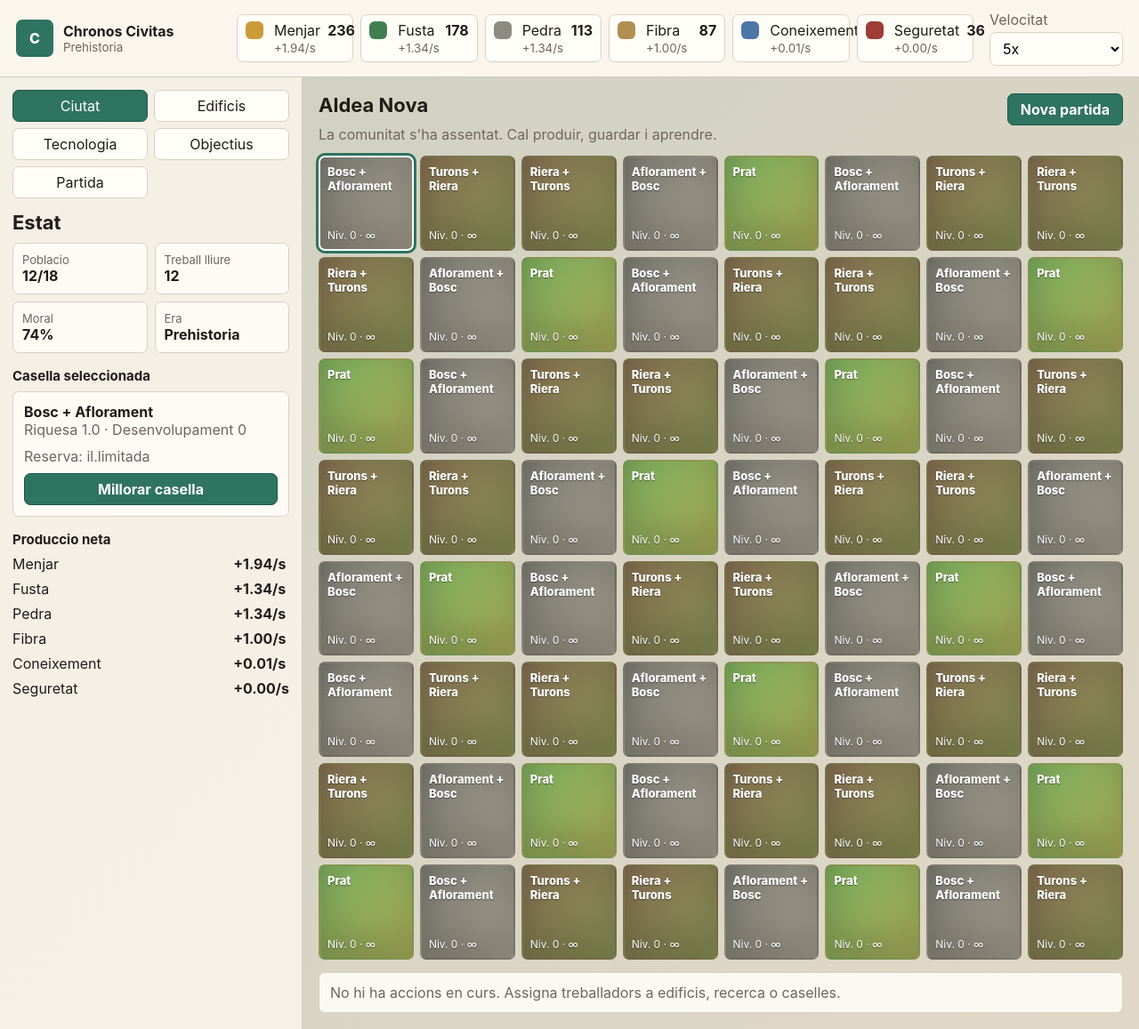
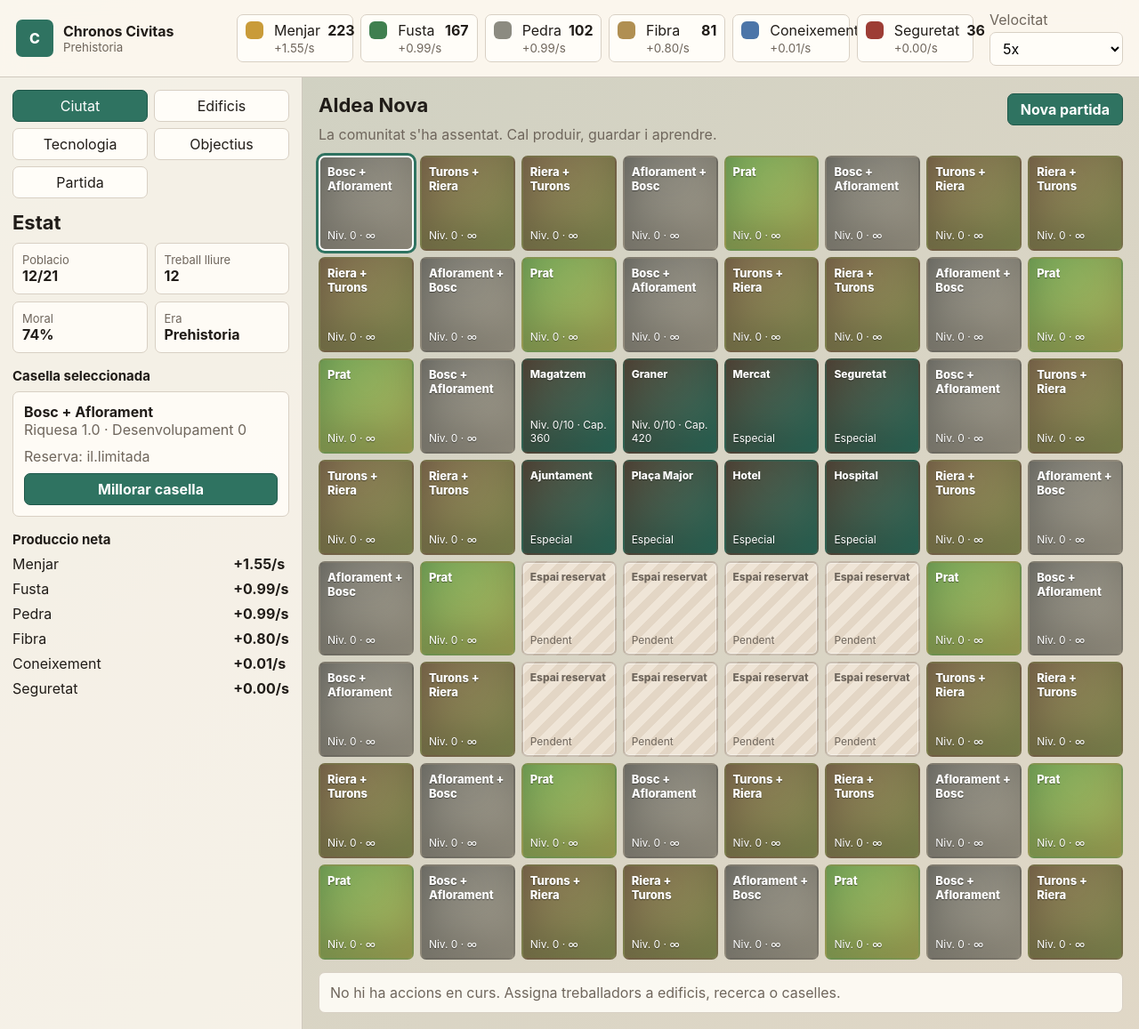
Before and after one commit to agenciaautomatitzacionspirineu/GIT, a PHP site: page / in a window 1280 px wide. Shown: the whole page at 89% size. Run offline with PHP 8.4, Linux system fonts and the light colour scheme.

Commit message:
Afegir caselles especials i capacitats urbanes

```diff
--- a/assets/css/styles.css
+++ b/assets/css/styles.css
@@ -269,6 +269,13 @@ button:disabled {
 .tile.quarry { background: linear-gradient(135deg, #78776f, #a9a392); }
 .tile.river { background: linear-gradient(135deg, #3f8297, #78a85a); }
 .tile.hill { background: linear-gradient(135deg, #806b4e, #8e9657); }
+.tile.special-building { background: linear-gradient(135deg, #54483a, #2f7361); }
+.tile.special-empty {
+  color: var(--muted);
+  text-shadow: none;
+  background: repeating-linear-gradient(135deg, #efe5d7 0 9px, #e3d6c5 9px 18px);
+  box-shadow: inset 0 0 0 1px rgba(255, 255, 255, 0.45);
+}
 
 .tile.selected {
   border-color: #fff;
@@ -281,6 +288,10 @@ button:disabled {
 }
 
 .tile-meta {
+  font-size: 12px;
+}
+
+.tile.special .tile-types {
   font-size: 12px;
 }
 
--- a/assets/js/game-data.js
+++ b/assets/js/game-data.js
@@ -83,7 +83,7 @@ window.CIVITAS_DATA = {
       baseTime: 45,
       workers: 3,
       cost: { wood: 90, stone: 35 },
-      effects: { materialCap: 260 },
+      effects: { materialCap: 500 },
       requires: ["storage"]
     },
     palisade: {
@@ -166,6 +166,24 @@ window.CIVITAS_DATA = {
     river: { label: "Riera", yields: { food: 0.04, fiber: 0.04 }, color: "#4c93a8" },
     hill: { label: "Turons", yields: { stone: 0.04, wood: 0.03 }, color: "#897455" }
   },
+  specialTiles: [
+    { id: "warehouse", label: "Magatzem", buildingId: "warehouse", stat: "materialCap" },
+    { id: "granary", label: "Graner", buildingId: "granary", stat: "foodCap" },
+    { id: "market", label: "Mercat" },
+    { id: "safety", label: "Seguretat" },
+    { id: "townHall", label: "Ajuntament" },
+    { id: "mainSquare", label: "Plaça Major" },
+    { id: "hotel", label: "Hotel" },
+    { id: "hospital", label: "Hospital" },
+    { id: "empty-1", label: "" },
+    { id: "empty-2", label: "" },
+    { id: "empty-3", label: "" },
+    { id: "empty-4", label: "" },
+    { id: "empty-5", label: "" },
+    { id: "empty-6", label: "" },
+    { id: "empty-7", label: "" },
+    { id: "empty-8", label: "" }
+  ],
   disasters: [
     { label: "Pluges generoses", kind: "bonus", duration: 70, modifiers: { food: 1.25, fiber: 1.1 } },
     { label: "Sequera curta", kind: "penalty", duration: 65, modifiers: { food: 0.72, wood: 0.92 } },
--- a/assets/js/game-engine.js
+++ b/assets/js/game-engine.js
@@ -15,7 +15,7 @@ class GameEngine {
       harsh: { eventChance: 0.034, production: 0.88, consumption: 1.18 }
     };
 
-    return {
+    const state = {
       id: crypto.randomUUID ? crypto.randomUUID() : String(Date.now()),
       name: options.name || "Aldea Nova",
       createdAt: Date.now(),
@@ -28,7 +28,7 @@ class GameEngine {
       populationCap: 18,
       morale: 74,
       resources: { food: 180, wood: 135, stone: 70, fiber: 55, knowledge: 8, safety: 36 },
-      caps: { food: 420, wood: 360, stone: 360, fiber: 260, knowledge: 180, safety: 100 },
+      caps: this.baseCaps(),
       buildings: { hearth: 1, gatherers: 1 },
       technologies: [],
       queue: [],
@@ -37,25 +37,64 @@ class GameEngine {
       log: "La comunitat s'ha assentat. Cal produir, guardar i aprendre.",
       map: this.createMap(options.resourceMode || "infinite")
     };
+    this.state = state;
+    this.recalculateDerivedCaps();
+    return state;
   }
 
   createMap(resourceMode) {
     const pattern = ["forest", "meadow", "quarry", "river", "hill"];
+    const specialTileByIndex = this.specialTileByIndex();
     return Array.from({ length: 64 }, (_, index) => {
       const x = index % 8;
       const y = Math.floor(index / 8);
+      const special = specialTileByIndex[index];
       const primary = pattern[(x * 3 + y * 5 + index) % pattern.length];
       const secondary = pattern[(x + y * 2 + 2) % pattern.length];
       return {
         id: index,
         x,
         y,
-        types: primary === secondary ? [primary] : [primary, secondary],
+        types: special ? [] : primary === secondary ? [primary] : [primary, secondary],
+        special,
         richness: 0.7 + (((x + 1) * (y + 3)) % 7) / 10,
-        reserve: resourceMode === "finite" ? 520 + ((index * 97) % 540) : null,
+        reserve: special || resourceMode !== "finite" ? null : 520 + ((index * 97) % 540),
         development: 0
       };
     });
+  }
+
+  baseCaps() {
+    return { food: 420, wood: 360, stone: 360, fiber: 260, knowledge: 180, safety: 100 };
+  }
+
+  specialTileByIndex() {
+    const specials = this.data.specialTiles || [];
+    const entries = [];
+    for (let y = 2; y <= 5; y += 1) {
+      for (let x = 2; x <= 5; x += 1) {
+        entries.push(y * 8 + x);
+      }
+    }
+    return Object.fromEntries(entries.map((index, position) => [index, specials[position]]));
+  }
+
+  normalizeState() {
+    const specialTileByIndex = this.specialTileByIndex();
+    this.state.map ||= this.createMap(this.state.resourceMode || "infinite");
+    for (const tile of this.state.map) {
+      const special = specialTileByIndex[tile.id];
+      tile.special = special || null;
+      if (special) {
+        tile.types = [];
+        tile.reserve = null;
+      }
+      tile.development ||= 0;
+    }
+    this.state.buildings ||= {};
+    this.state.technologies ||= [];
+    this.state.queue ||= [];
+    this.recalculateDerivedCaps();
   }
 
   start() {
@@ -83,6 +122,7 @@ class GameEngine {
     try {
       this.state = JSON.parse(saved);
       this.state.difficultyRules ||= { eventChance: 0.02, production: 1, consumption: 1 };
+      this.normalizeState();
       this.notify();
       return true;
     } catch {
@@ -128,6 +168,7 @@ class GameEngine {
   productionRates() {
     const rates = { food: 0.06, wood: 0.03, stone: 0.018, fiber: 0.018, knowledge: 0.012, safety: 0 };
     for (const tile of this.state.map) {
+      if (!tile.types?.length) continue;
       if (this.state.resourceMode === "finite" && tile.reserve <= 0) continue;
       const tileWeight = (1 + tile.development * 0.08) * tile.richness / tile.types.length;
       for (const type of tile.types) {
@@ -204,13 +245,21 @@ class GameEngine {
     return Object.fromEntries(Object.entries(cost).map(([key, value]) => [key, Math.round(value * Math.pow(1.55, level))]));
   }
 
+  buildingQueuedCount(buildingId) {
+    return this.state.queue.filter((item) => item.type === "building" && item.target === buildingId).length;
+  }
+
+  projectedBuildingLevel(buildingId) {
+    return (this.state.buildings[buildingId] || 0) + this.buildingQueuedCount(buildingId);
+  }
+
   hasRequirements(requirements = []) {
     return requirements.every((id) => this.state.technologies.includes(id));
   }
 
   build(buildingId) {
     const building = this.data.buildings[buildingId];
-    const level = this.state.buildings[buildingId] || 0;
+    const level = this.projectedBuildingLevel(buildingId);
     if (!building || level >= building.maxLevel || !this.hasRequirements(building.requires)) return false;
     const cost = this.scaledCost(building.cost, level);
     if (!this.canAfford(cost) || this.freeWorkers() < building.workers) return false;
@@ -280,7 +329,8 @@ class GameEngine {
 
   completeQueueItem(item) {
     if (item.type === "building") {
-      this.state.buildings[item.target] = (this.state.buildings[item.target] || 0) + 1;
+      const maxLevel = this.data.buildings[item.target]?.maxLevel || Infinity;
+      this.state.buildings[item.target] = Math.min(maxLevel, (this.state.buildings[item.target] || 0) + 1);
       this.applyBuildingCaps(item.target);
       this.state.log = `${this.data.buildings[item.target].label} ha pujat de nivell.`;
     }
@@ -296,16 +346,29 @@ class GameEngine {
   }
 
   applyBuildingCaps(buildingId) {
-    const level = this.state.buildings[buildingId] || 0;
-    const effects = this.data.buildings[buildingId]?.effects || {};
-    if (effects.foodCap) this.state.caps.food += effects.foodCap;
-    if (effects.materialCap) {
-      this.state.caps.wood += effects.materialCap;
-      this.state.caps.stone += effects.materialCap;
-      this.state.caps.fiber += Math.round(effects.materialCap * 0.7);
+    this.recalculateDerivedCaps();
+  }
+
+  recalculateDerivedCaps() {
+    const caps = this.baseCaps();
+    let populationCap = 18;
+    for (const [buildingId, level] of Object.entries(this.state.buildings || {})) {
+      const effects = this.data.buildings[buildingId]?.effects || {};
+      if (effects.foodCap) caps.food += effects.foodCap * level;
+      if (effects.materialCap) {
+        caps.wood += effects.materialCap * level;
+        caps.stone += effects.materialCap * level;
+        caps.fiber += Math.round(effects.materialCap * 0.7) * level;
+      }
+      if (buildingId === "hearth") {
+        for (let builtLevel = 1; builtLevel <= level; builtLevel += 1) {
+          populationCap += 2 + builtLevel;
+        }
+      }
+      if (buildingId === "council") caps.knowledge += 160 * level;
     }
-    if (buildingId === "hearth") this.state.populationCap += 2 + level;
-    if (buildingId === "council") this.state.caps.knowledge += 160;
+    this.state.caps = caps;
+    this.state.populationCap = populationCap;
   }
 
   advanceEvent(seconds) {
--- a/assets/js/ui.js
+++ b/assets/js/ui.js
@@ -57,6 +57,17 @@ function costText(cost) {
     .join(" · ");
 }
 
+function specialTileDetails(tile, state) {
+  if (!tile.special?.label) return { title: "Espai reservat", meta: "Pendent" };
+  const building = tile.special.buildingId ? window.CIVITAS_DATA.buildings[tile.special.buildingId] : null;
+  const level = tile.special.buildingId ? state.buildings[tile.special.buildingId] || 0 : null;
+  const maxLevel = building?.maxLevel;
+  let meta = "Especial";
+  if (tile.special.stat === "materialCap") meta = `Niv. ${level}/${maxLevel} · Cap. ${fmt(state.caps.wood)}`;
+  if (tile.special.stat === "foodCap") meta = `Niv. ${level}/${maxLevel} · Cap. ${fmt(state.caps.food)}`;
+  return { title: tile.special.label, meta };
+}
+
 function render(state) {
   const era = engine.getEra();
   const rates = engine.productionRates();
@@ -84,13 +95,15 @@ function render(state) {
 
 function renderMap(state) {
   els.mapGrid.innerHTML = state.map.map((tile) => {
-    const names = tile.types.map((type) => window.CIVITAS_DATA.tileTypes[type].label).join(" + ");
-    const classes = tile.types.join(" ");
+    const specialDetails = specialTileDetails(tile, state);
+    const names = tile.special ? specialDetails.title : tile.types.map((type) => window.CIVITAS_DATA.tileTypes[type].label).join(" + ");
+    const classes = tile.special ? `special ${tile.special.label ? "special-building" : "special-empty"}` : tile.types.join(" ");
     const reserve = tile.reserve === null ? "∞" : fmt(tile.reserve);
+    const meta = tile.special ? specialDetails.meta : `Niv. ${tile.development} · ${reserve}`;
     return `
       <button class="tile ${classes} ${tile.id === selectedTileId ? "selected" : ""}" data-tile="${tile.id}" style="--richness:${tile.richness}">
         <span class="tile-types">${names}</span>
-        <span class="tile-meta">Niv. ${tile.development} · ${reserve}</span>
+        <span class="tile-meta">${meta}</span>
       </button>
     `;
   }).join("");
@@ -125,6 +138,17 @@ function renderQueue(state) {
 function renderOverview(state, rates) {
   const selectedTile = state.map.find((tile) => tile.id === selectedTileId);
   const freeWorkers = engine.freeWorkers();
+  const selectedSpecial = specialTileDetails(selectedTile, state);
+  const selectedTileTitle = selectedTile.special
+    ? selectedSpecial.title
+    : selectedTile.types.map((type) => window.CIVITAS_DATA.tileTypes[type].label).join(" + ");
+  const selectedTileBody = selectedTile.special
+    ? `<p>${selectedSpecial.meta}</p><p>Aquesta casella forma part del nucli especial de la ciutat.</p>`
+    : `
+      <p>Riquesa ${selectedTile.richness.toFixed(1)} · Desenvolupament ${selectedTile.development}</p>
+      <p>Reserva: ${selectedTile.reserve === null ? "il.limitada" : fmt(selectedTile.reserve)}</p>
+      <button class="primary-button full" id="developTileButton">Millorar casella</button>
+    `;
   els.overview.innerHTML = `
     <h2>Estat</h2>
     <div class="metric-grid">
@@ -135,34 +159,36 @@ function renderOverview(state, rates) {
     </div>
     <h3>Casella seleccionada</h3>
     <div class="tile-card">
-      <strong>${selectedTile.types.map((type) => window.CIVITAS_DATA.tileTypes[type].label).join(" + ")}</strong>
-      <p>Riquesa ${selectedTile.richness.toFixed(1)} · Desenvolupament ${selectedTile.development}</p>
-      <p>Reserva: ${selectedTile.reserve === null ? "il.limitada" : fmt(selectedTile.reserve)}</p>
-      <button class="primary-button full" id="developTileButton">Millorar casella</button>
+      <strong>${selectedTileTitle}</strong>
+      ${selectedTileBody}
     </div>
     <h3>Produccio neta</h3>
     <div class="rate-list">
       ${Object.entries(rates).map(([key, value]) => `<span>${window.CIVITAS_DATA.resources[key]?.label || key}</span><strong>${fmtRate(value)}</strong>`).join("")}
     </div>
   `;
-  document.getElementById("developTileButton").addEventListener("click", () => engine.developTile(selectedTileId));
+  document.getElementById("developTileButton")?.addEventListener("click", () => engine.developTile(selectedTileId));
 }
 
 function renderBuildings(state) {
   els.buildings.innerHTML = `<h2>Edificis</h2>` + Object.entries(window.CIVITAS_DATA.buildings).map(([id, building]) => {
     const level = state.buildings[id] || 0;
+    const queued = engine.buildingQueuedCount(id);
+    const projectedLevel = engine.projectedBuildingLevel(id);
     const locked = !engine.hasRequirements(building.requires);
-    const maxed = level >= building.maxLevel;
-    const cost = engine.scaledCost(building.cost, level);
+    const maxed = projectedLevel >= building.maxLevel;
+    const cost = engine.scaledCost(building.cost, projectedLevel);
     const canStart = !locked && !maxed && engine.canAfford(cost) && engine.freeWorkers() >= building.workers;
+    const status = maxed ? "Nivell maxim" : locked ? "Requereix: " + building.requires.join(", ") : costText(cost);
+    const levelText = queued ? `Niv. ${level}/${building.maxLevel} (+${queued})` : `Niv. ${level}/${building.maxLevel}`;
     return `
       <article class="action-card ${locked ? "locked" : ""}">
         <div>
-          <h3>${building.label} <span>Niv. ${level}/${building.maxLevel}</span></h3>
+          <h3>${building.label} <span>${levelText}</span></h3>
           <p>${building.description}</p>
-          <small>${locked ? "Requereix: " + building.requires.join(", ") : costText(cost)}</small>
+          <small>${status}</small>
         </div>
-        <button data-build="${id}" ${canStart ? "" : "disabled"}>Construir</button>
+        <button data-build="${id}" ${canStart ? "" : "disabled"}>${maxed ? "Maxim" : "Construir"}</button>
       </article>
     `;
   }).join("");
```
